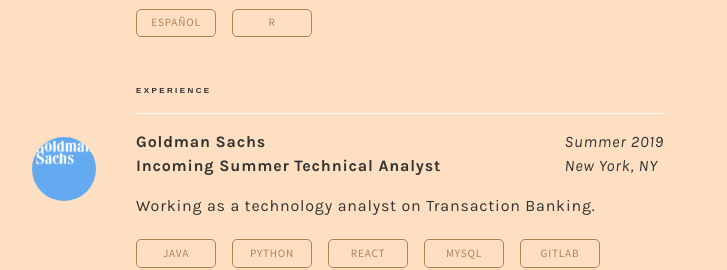
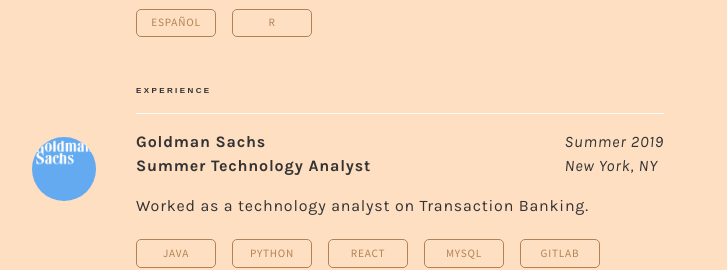
Before and after one commit to austinrchow/austinrchow.github.io, a plain HTML site: page index.html in a window 1280 px wide. Shown: the part 2440-2710 px from the top of the page, without its empty margins (240-967 px from the left). Drawn offline with nearby package versions, Linux system fonts and the light colour scheme; a web font is replaced by a local one.

Commit message:
updated job description

```diff
--- a/index.html
+++ b/index.html
@@ -209,12 +209,12 @@
 		<!-- Experience -->
 		<img class ="iconResume" src="img/gs.png" style ="border-radius:50%;top:62rem;"/>
 		<p style="margin-top: 1rem;">
-			<p class ="resumeText" id="name" style="float:left; display:inline;">Goldman Sachs</br>Incoming Summer Technical Analyst</p>
+			<p class ="resumeText" id="name" style="float:left; display:inline;">Goldman Sachs</br>Summer Technology Analyst</p>
 			<p class ="resumeText" id="year" style="float:right; display:inline; ">Summer 2019</br>New York, NY</p></br>
 		</p>
 
 		<p id ="coursework" class ="resumeText">
-				Working as a technology analyst on Transaction Banking.
+				Worked as a technology analyst on Transaction Banking.
 		</p>
 
 		<div class="btn-group" role="group" aria-label="Basic example">
```
